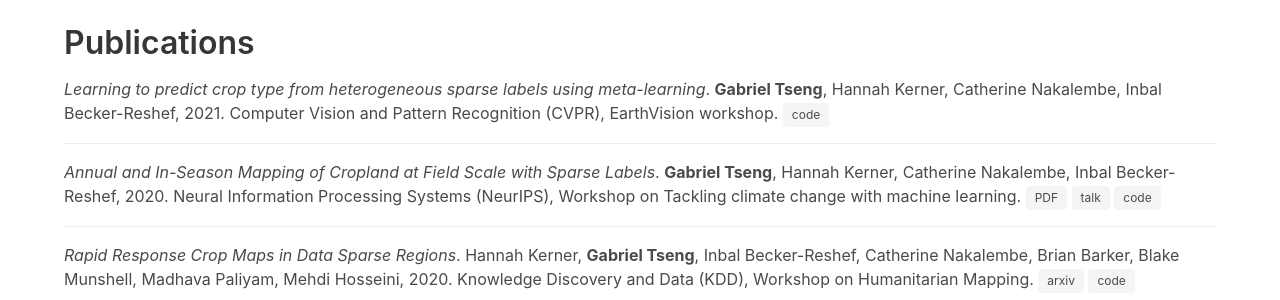
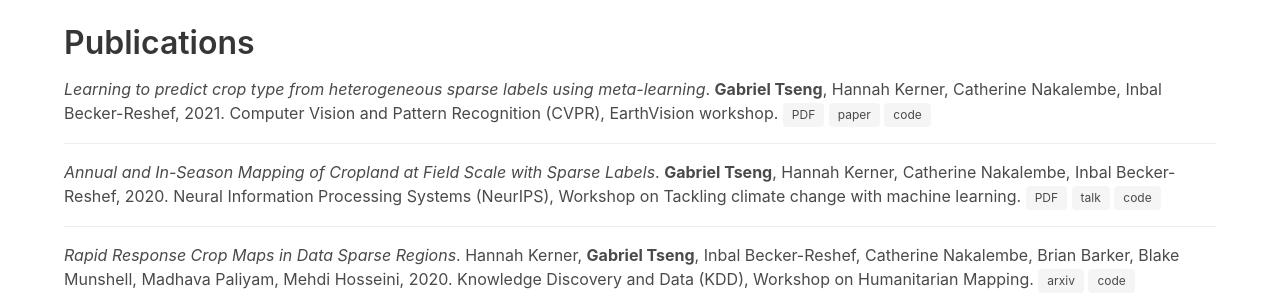
Before and after one commit to gabrieltseng/gabrieltseng.github.io, a Jekyll site: the page built from _pages/publications.html, in a window 1280 px wide. Shown: the part 183-483 px from the top of the page. Built offline with Jekyll 4.4.1, drawn with Linux system fonts in a browser that asks for light colours; nearby versions of some CDN libraries; a style sheet for code colours, icons or effects is not loaded.

Commit message:
Update paper links for EarthVision paper

```diff
--- a/_data/publications.yml
+++ b/_data/publications.yml
@@ -7,6 +7,10 @@
   year: 2021
   journal: Computer Vision and Pattern Recognition (CVPR), EarthVision workshop
   tags:
+    - tag: PDF
+      link: https://openaccess.thecvf.com/content/CVPR2021W/EarthVision/papers/Tseng_Learning_To_Predict_Crop_Type_From_Heterogeneous_Sparse_Labels_Using_CVPRW_2021_paper.pdf
+    - tag: paper
+      link: https://openaccess.thecvf.com/content/CVPR2021W/EarthVision/html/Tseng_Learning_To_Predict_Crop_Type_From_Heterogeneous_Sparse_Labels_Using_CVPRW_2021_paper.html
     - tag: code
       link: https://github.com/nasaharvest/crop-maml
 - title: "Annual and In-Season Mapping of Cropland at Field Scale with Sparse Labels"
```
